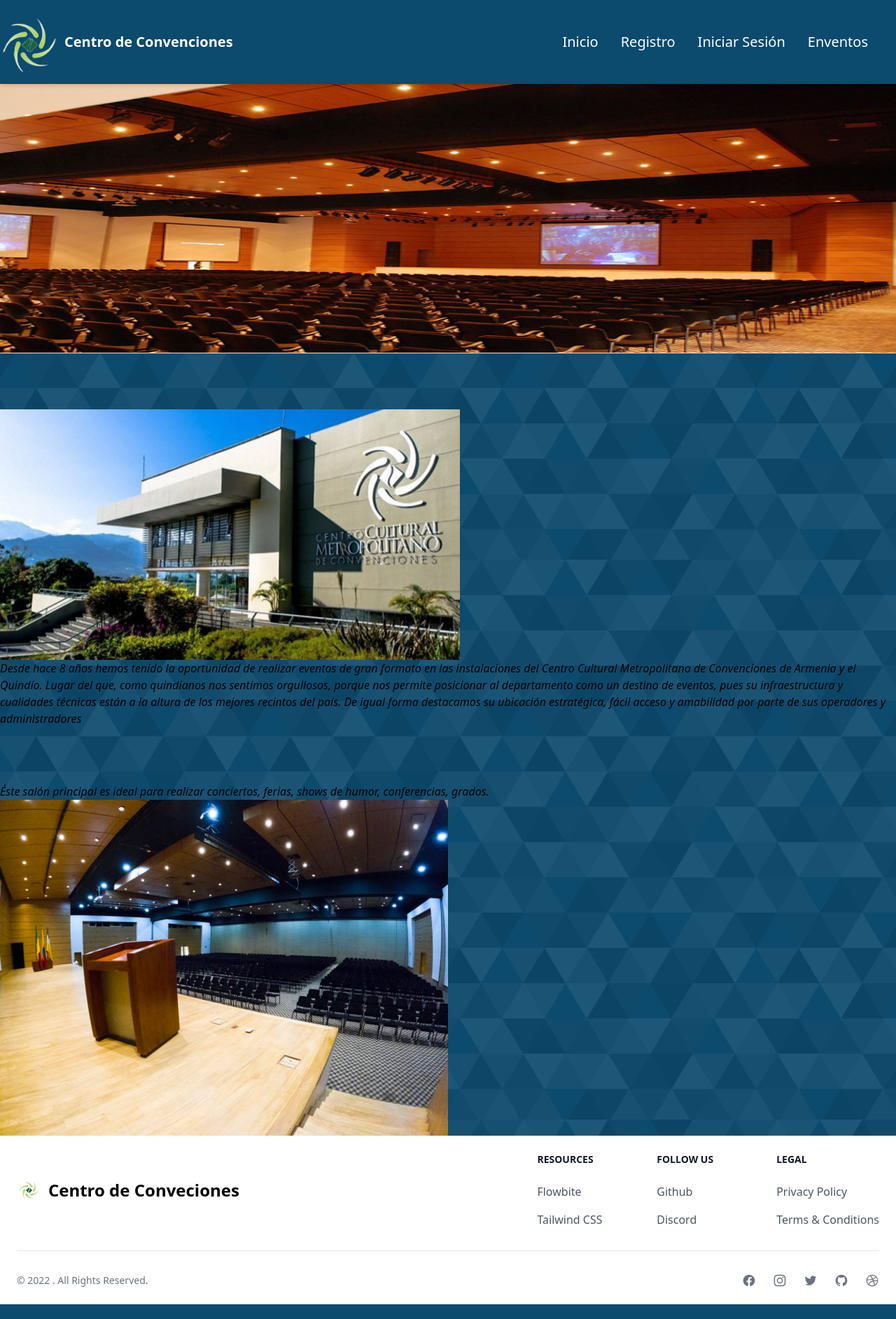
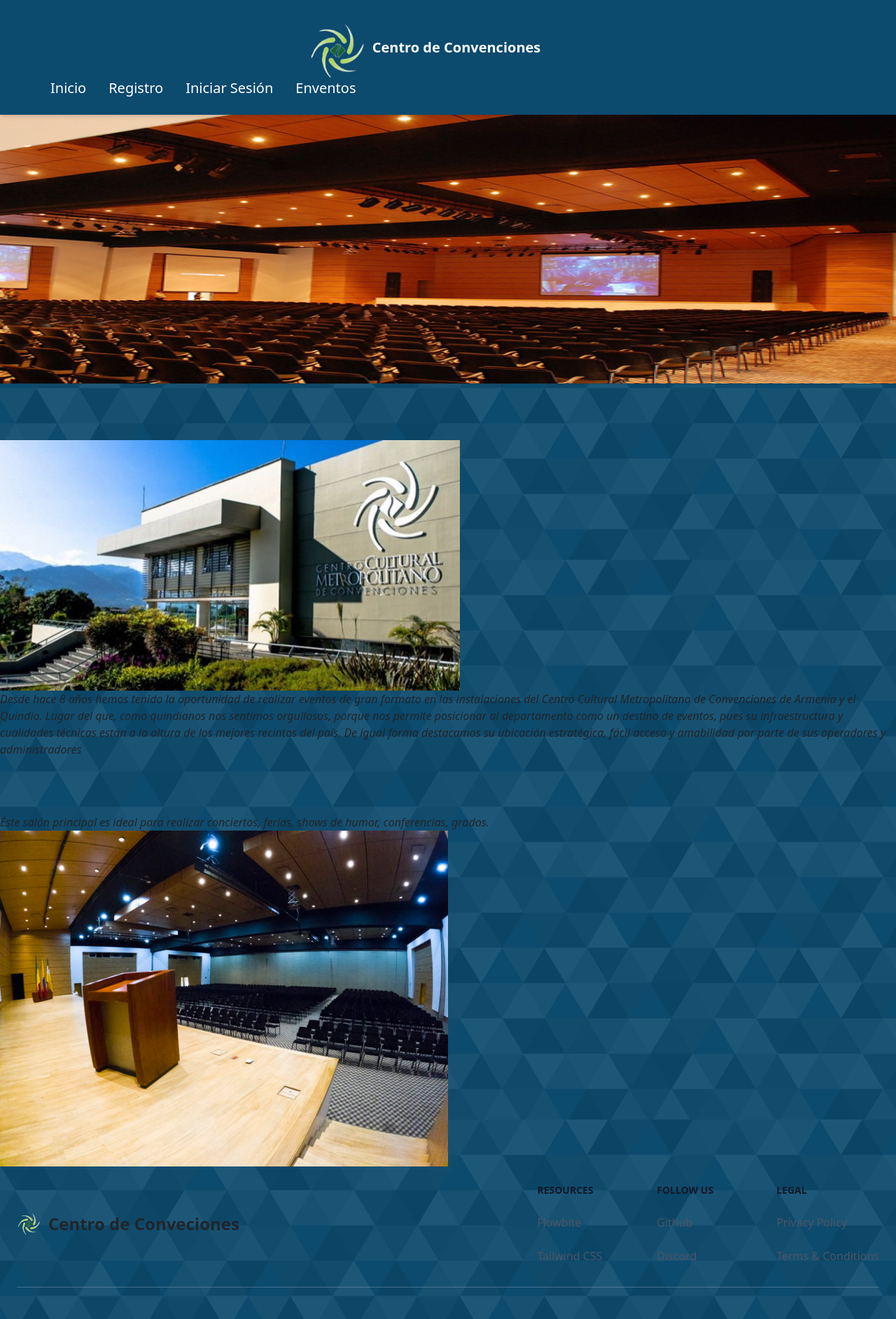
Before and after one commit to Osorio3408/Asistencia_Centro_Convenciones, a React (Vite) app: page / in a window 1280 px wide. Shown: the top 1885 px of the page at 70% size. Before the commit the page ends 1864 px from the top, so only its background shows below. Built offline with nearby package versions, Linux system fonts and the light colour scheme.

Commit message:
se hizo cambios de estilo en eventos

```diff
--- a/index.html
+++ b/index.html
@@ -7,6 +7,7 @@
     <title>Asistencia-Centro-Convenciones</title>
     <script type="module" src="https://unpkg.com/ionicons@5.5.2/dist/ionicons/ionicons.esm.js"></script>
     <script nomodule src="https://unpkg.com/ionicons@5.5.2/dist/ionicons/ionicons.js"></script>
+    <link href="https://cdn.jsdelivr.net/npm/bootstrap@5.2.2/dist/css/bootstrap.min.css" rel="stylesheet" integrity="sha384-Zenh87qX5JnK2Jl0vWa8Ck2rdkQ2Bzep5IDxbcnCeuOxjzrPF/et3URy9Bv1WTRi" crossorigin="anonymous">
   </head>
   <body>
     <div id="root"></div>
--- a/src/components/Footer.jsx
+++ b/src/components/Footer.jsx
@@ -4,7 +4,7 @@ import logo from "../assets/logo.png";
 const Footer = () => {
   return (
     <div>
-      <footer class="p-4 bg-white sm:p-6 dark:bg-gray-900">
+      <footer class="p-4  sm:p-6 dark:bg-gray-900">
         <div class=" md:flex md:justify-between">
           <div class="flex text-center justify-center items-center  mb-6 md:mb-0 ">
             <a href="" class="flex items-center">
--- a/src/components/Header.jsx
+++ b/src/components/Header.jsx
@@ -11,8 +11,8 @@ const Header = () => {
   ];
   let [open, setOpen] = useState(false);
   return (
-    <div className="m-0 shadow-md w-full sticky top-0 left-0 bg-sky-900">
-      <div className=" md:flex items-center justify-between py-4 md:px-10 px-7">
+    <div className="z-40 m-0 shadow-md w-full sticky top-0 left-0 bg-sky-900">
+      <div className=" md:sticky items-center justify-between py-4 md:px-10 px-7">
         <div className="justify-center text-xl  font-semibold cursor-pointer flex items-center">
           <span className="relative right-10 pt-2">
             <img src={logo} alt="logo" className=" w-20 h-20" />
--- a/src/components/ImageCard.jsx
+++ b/src/components/ImageCard.jsx
@@ -1,15 +1,20 @@
 import React from "react";
 
 const ImageCard = ({ image }) => {
-  console.log(image);
-  const tags = image.tags.split(",");
   return (
-    <div class="max-w-sm rounded overflow-hidden shadow-lg">
-      <img src={image.webformatURL} alt={image.tags} className="w-full" />
-      <div className="px-6 py-4">
-        <div className="font-bold text-red-600 text-xl mb-2">
-          Photo by {image.user}
+    <div className="max-w-sm rounded overflow-hidden shadow-lg">
+      <div className="card p-0">
+        <img
+          src={image.webformatURL}
+          alt={image.tags}
+          className="card-image-top"
+        />
+
+        <div className="card-body px-6 py-4">
+          <div className="card-title font-bold text-red-600 text-xl mb-2">
+            {image.user}
           </div>
+          <div className="card-text">
             <ul>
               <li>
                 <strong>Views: </strong>
@@ -25,7 +30,8 @@ const ImageCard = ({ image }) => {
               </li>
             </ul>
           </div>
-      <div className="px-6 py-4">
+        </div>
+        {/* <div className="px-6 py-4">
         {tags.map((tag, index) => (
           <span
             key={index}
@@ -33,6 +39,7 @@ const ImageCard = ({ image }) => {
             #{tag}
           </span>
         ))}
+      </div> */}
       </div>
     </div>
   );
--- a/src/components/ImageSearch.jsx
+++ b/src/components/ImageSearch.jsx
@@ -9,9 +9,9 @@ const ImageSearch = ({ searchText }) => {
   };
 
   return (
-    <div className="max-w-sm rounded overflow-hidden my-10 mx-auto">
+    <div className="max-w-sm rounded overflow-hidden my-8 mx-auto">
       <form onSubmit={onSubmit} className="w-full max-w-sm">
-        <div className="flex items-center border-b-2 border-lime-500 py-2">
+        <div className="flex items-center border-b-2 border-lime-500 py-1">
           <input
             onChange={(e) => setText(e.target.value)}
             className="text-white appearance-none bg-transparent border-none w-full mr-3 py-1 px-2 leading-tight focus:outline-none"
```
Also changed, not shown: src/pages/Events.jsx (+27 -19 lines). Lines whose indentation alone changed are shown as unchanged.
